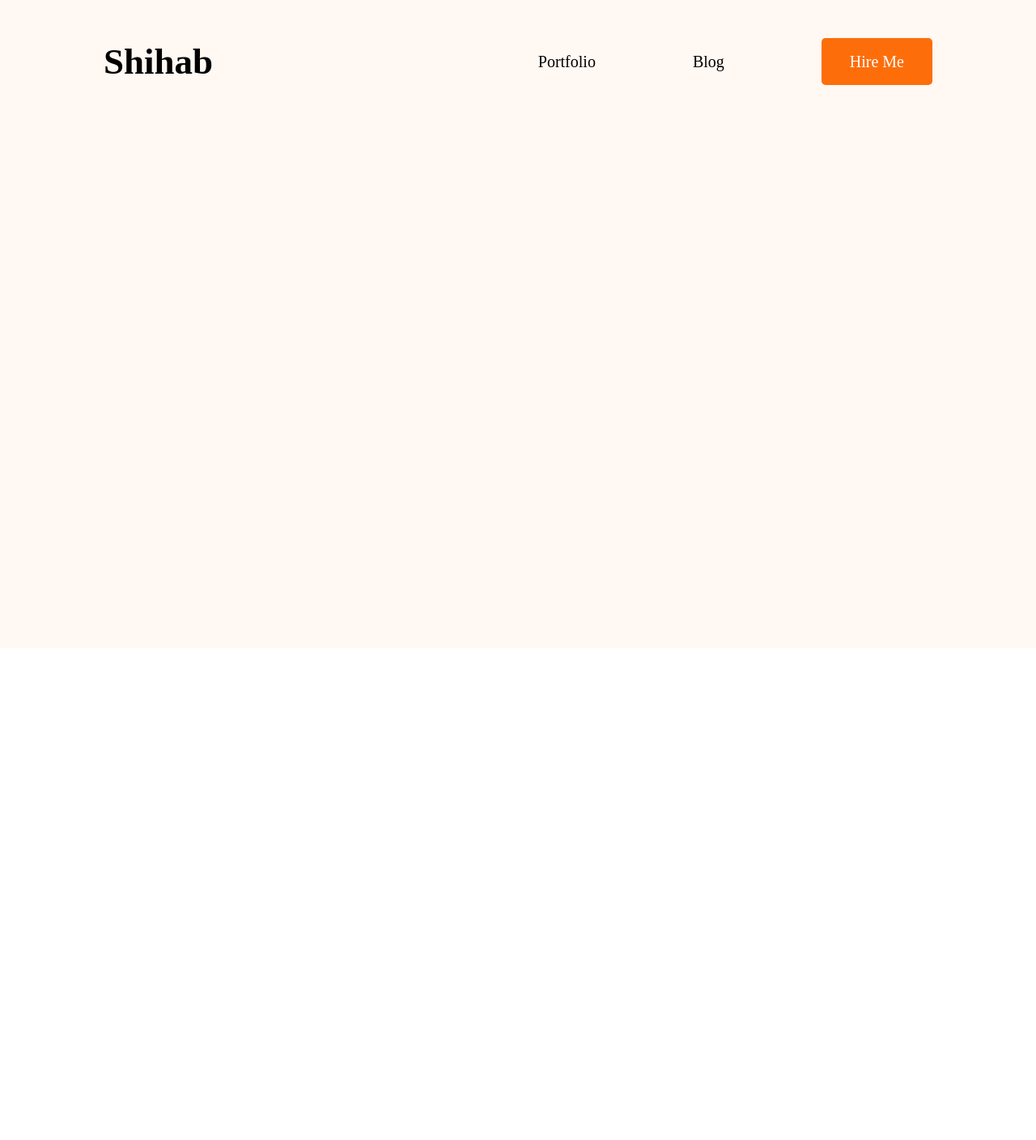
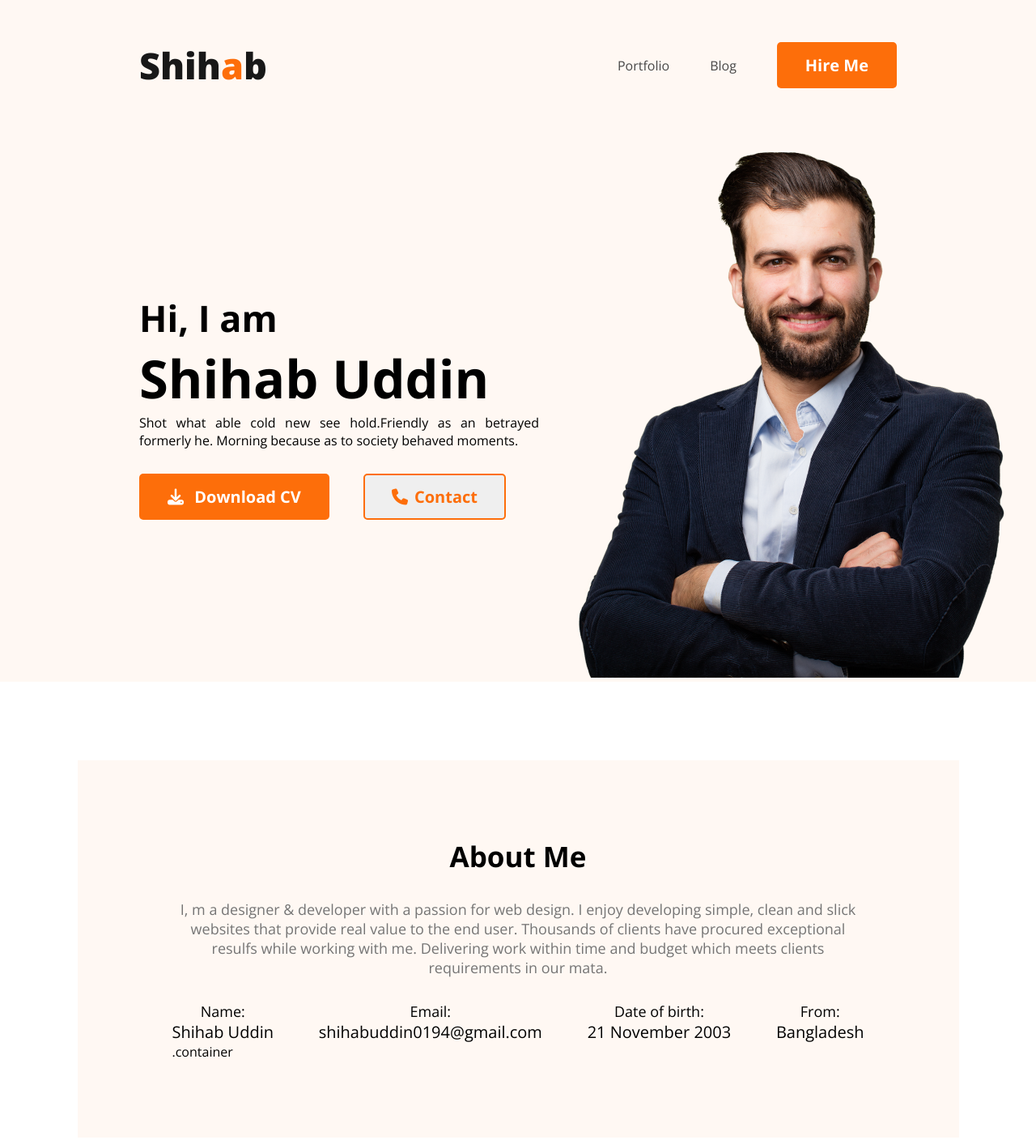
Before and after one commit to shihabG6/web-developer-portfolio, a plain HTML site: page index.html in a window 1280 px wide. Shown: the whole page at 81% size. Before the commit the page ends 800 px from the top, so only its background shows below. Drawn offline with nearby package versions, Linux system fonts and the light colour scheme.

Commit message:
completed huf

```diff
--- a/index.html
+++ b/index.html
@@ -4,21 +4,61 @@
   <meta charset="UTF-8">
   <meta name="viewport" content="width=device-width, initial-scale=1.0">
   <title>Web Developer Portfolio</title>
+  <link rel="stylesheet" href="https://cdnjs.cloudflare.com/ajax/libs/font-awesome/6.5.1/css/all.min.css" integrity="sha512-DTOQO9RWCH3ppGqcWaEA1BIZOC6xxalwEsw9c2QQeAIftl+Vegovlnee1c9QX4TctnWMn13TZye+giMm8e2LwA==" crossorigin="anonymous" referrerpolicy="no-referrer" />
+
+
+  <link rel="preconnect" href="https://fonts.googleapis.com">
+  <link rel="preconnect" href="https://fonts.gstatic.com" crossorigin>
+  <link href="https://fonts.googleapis.com/css2?family=Open+Sans:wght@300;400;700;800&display=swap" rel="stylesheet">
+
   <link rel="stylesheet" href="styles/style.css">
 </head>
 <body>
-  <header class="header">
+  <header>
     <nav>
-        <div class="nav-section">
-          <h1 class="nav-titel">Shihab</h1>
-          <ul>
-            <li><a href="">Portfolio </a></li>
-            <li><a href="">Blog</a></li>
-            <li><a href="" class="button">Hire Me</a></li>
-          </ul>
-        </div>
-      </nav>
+      <h3 class="nav-logo">Shih<span class="text-primary">a</span>b</h3>
+      <ul>
+        <li><a href="">Portfolio</a></li>
+        <li><a href="">Blog</a></li>
+        <li><button class="button-primary">Hire Me</button></li>
+      </ul>
+    </nav>
+    <div class="container">
+      <div class="benner-docoment">
+        <h3 class="banner-tital">Hi, I am</h3>
+        <h1 class="banner-name">Shihab Uddin</h1>
+        <p class="banner-peragraph">Shot what able cold new see hold.Friendly as an betrayed formerly he. Morning because as to society behaved moments.</p>
+        <button class="button-primary banner-button-icon"> <i class="fa-solid fa-download banner-button-icon"></i> Download CV</button>
+        <button class="banner-button-2 "> <i class="fa-solid fa-phone banner-button-icon"></i>Contact</button>
+      </div>
+      <div class="bennar-img">
+        <img src="images/hardy.png" alt="">
+      </div>
+    </div>
   </header>
+  <main class="main-section">
+    <h2>About Me</h2>
+    <p class="text-pri peragraph">I, m a designer & developer with a passion for web design. I enjoy developing simple, clean and slick websites that provide real value to the end user. Thousands of clients have procured exceptional resulfs while working with me. Delivering work within time and budget which meets clients requirements in our mata.</p>
+    <div class="about-info-container">
+      <div class="abut-info">
+        <h4 class="info-title">Name:</h4>
+        <p class="info-description">Shihab Uddin</p>
+      </div>
+      <div class="abut-info">
+        <h4 class="info-title">Email:</h4>
+        <p class="info-description">shihabuddin0194@gmail.com</p>
+      </div>
+      <div class="abut-info">
+        <h4 class="info-title">Date of birth:</h4>
+        <p class="info-description">21 November 2003</p>
+      </div>
+      <div class="abut-info">
+        <h4 class="info-title">From:</h4>
+        <p class="info-description">Bangladesh</p>
+      </div>
+    </div>
 
+    .container
+  </main>
 </body>
 </html>
--- a/styles/style.css
+++ b/styles/style.css
@@ -1,40 +1,138 @@
 *{
   margin: 0;
   padding: 0;
+  font-family: 'Open Sans', sans-serif;
 }
-/* nav relate styles */
+/* sheard style */
+.text-pri{
+  color: #757575;
+  font-size: 18px;
+  font-weight: 400;
+  text-align: center;
+}
+.button-primary{
+  cursor: pointer;
+  border-radius: 5px;
+  background-color: #FD6E0A;
+  border: none;
+  color: white;
+  font-size: 20px;
+  font-weight: 700;
+  padding: 15px 35px;
+}
 
-.nav-section{
+
+
+
+
+/* nav related styles */
+  .text-primary{
+    color:#FD6E0A ;
+  }
+
+nav{
   display: flex;
-  width: 80%;
+  padding: 50px 172px;
   justify-content: space-between;
   align-items: center;
   margin: auto;
-  padding:50px 0;
 }
-.nav-section ul{
+.nav-logo{
+  color: #181818;
+  font-size: 45px;
+  font-weight: 800;
+
+}
+nav ul{
   display: flex;
   list-style: none;
-  font-size: 20px;
+  align-items: center;
 }
-.nav-section li a{
+nav li{
+  margin-left        : 50px;
+}
+nav a{
   text-decoration: none;
-  margin-left: 120px;
-  color: black;
-}
-.nav-titel{
-  font-size: 45px;
-}
-.nav-section .button{
-  background-color: #FD6E0A;
-  padding: 18px 35px;
-  color: #ffffff;
-  border-radius: 5px;
+  color: #474747;
 }
 
 
-/* header reletad styles */
-.header{
-  background-color: #FFF8F3;
-  height: 800px;
+/* header styles */
+header{
+  background-color:#FFF8F3;
 }
+header .container{
+  display: flex;
+  align-items: center;
+  padding:0px 30px 0px 172px ;
+}
+.banner-tital{
+  font-size: 45px;
+  font-weight: 600;
+}
+.banner-name{
+  font-size: 65px;
+  margin-top: 20px;
+  display: inline;
+}
+.banner-img{
+  width: 468px;
+background-size: contain;
+}
+.banner-img img{
+  width: 100%;
+}
+.banner-peragraph{
+  margin-bottom: 30px;
+  text-align: justify;
+}
+.banner-button-2{
+  border: 2px solid #FD6E0A ;
+  font-size: 20px;
+  margin-left: 30px;
+  cursor: pointer;
+  font-weight: 700;
+  padding: 13px 33px;
+  border-radius: 5px;
+  color: #FD6E0A;
+  transition: all 200ms ease;
+}
+.banner-button-2:hover{
+  background-color: #FD6E0A;
+  color: white;
+}
+.banner-button-icon{
+  margin-right: 8px;
+}
+
+
+.main-section{
+  max-width: 855px;
+  margin: 97px auto;
+  background-color:#FFF8F3 ;
+  padding: 95px 117px;
+}
+main h2{
+  text-align: center;
+  font-size: 35px;
+  font-weight: 700;
+  margin-bottom:30px ;
+}
+
+
+.about-info-container{
+  display: flex;
+  justify-content: space-between;
+  margin-top: 30px;
+}
+.about-info-container .info-title{
+  text-align: center;
+  font-size: 18px;
+  font-weight: 200;
+}
+
+.about-info-container .info-description{
+  font-size: 20px;
+  text-align: center;
+  font-weight: ;
+}
```
